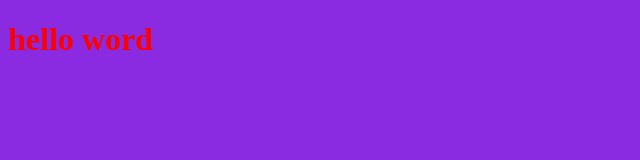
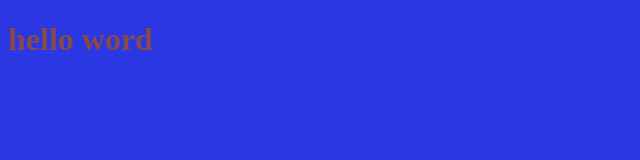
Before and after one commit to mohamedDev-web/e-commerce-website, a plain HTML site: page index.html in a window 1280 px wide. Shown: the whole page, without its empty margins (0-640 px from the left). Drawn offline with Linux system fonts and the light colour scheme.

Commit message:
changing style for background color and color

```diff
--- a/style.css
+++ b/style.css
@@ -1,6 +1,6 @@
 body{
-    background-color:blueviolet;
+    background-color:rgb(43, 55, 226);
 }
 h1{
-    color:red;
+    color:rgb(133, 74, 74);
 }
```
